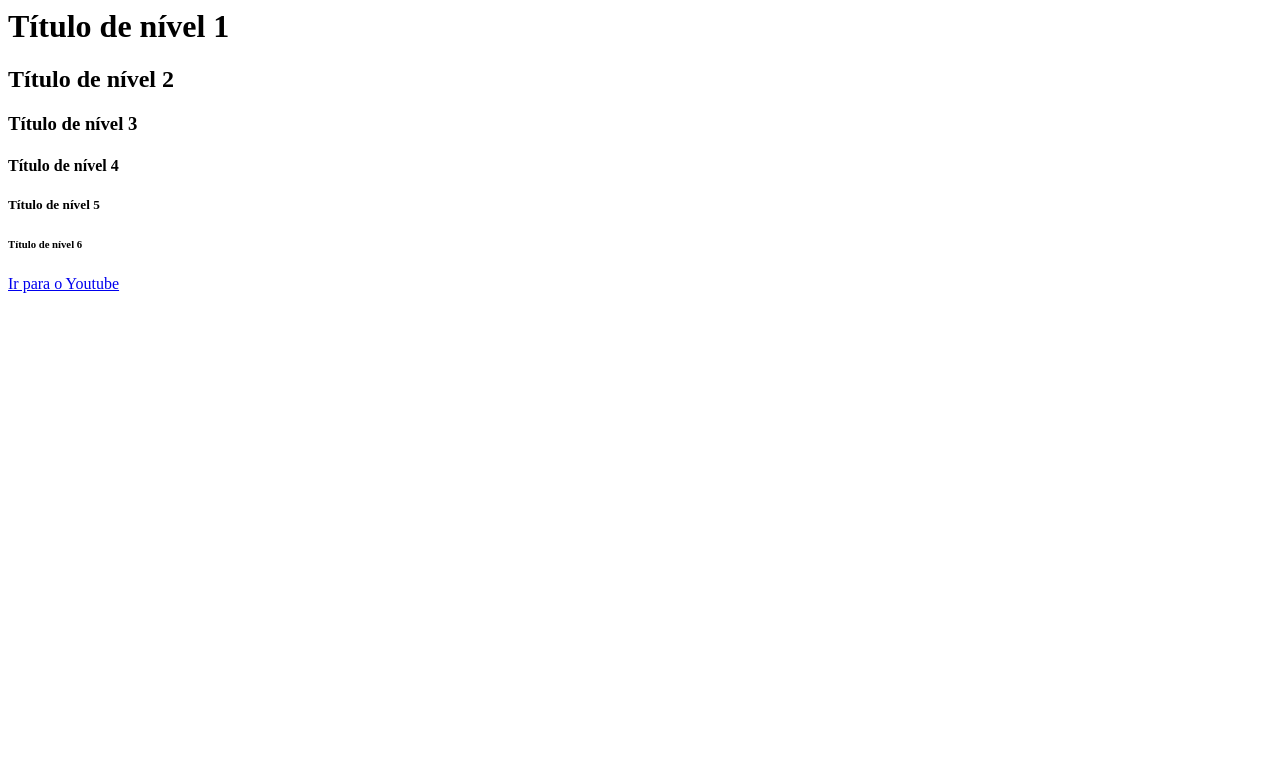
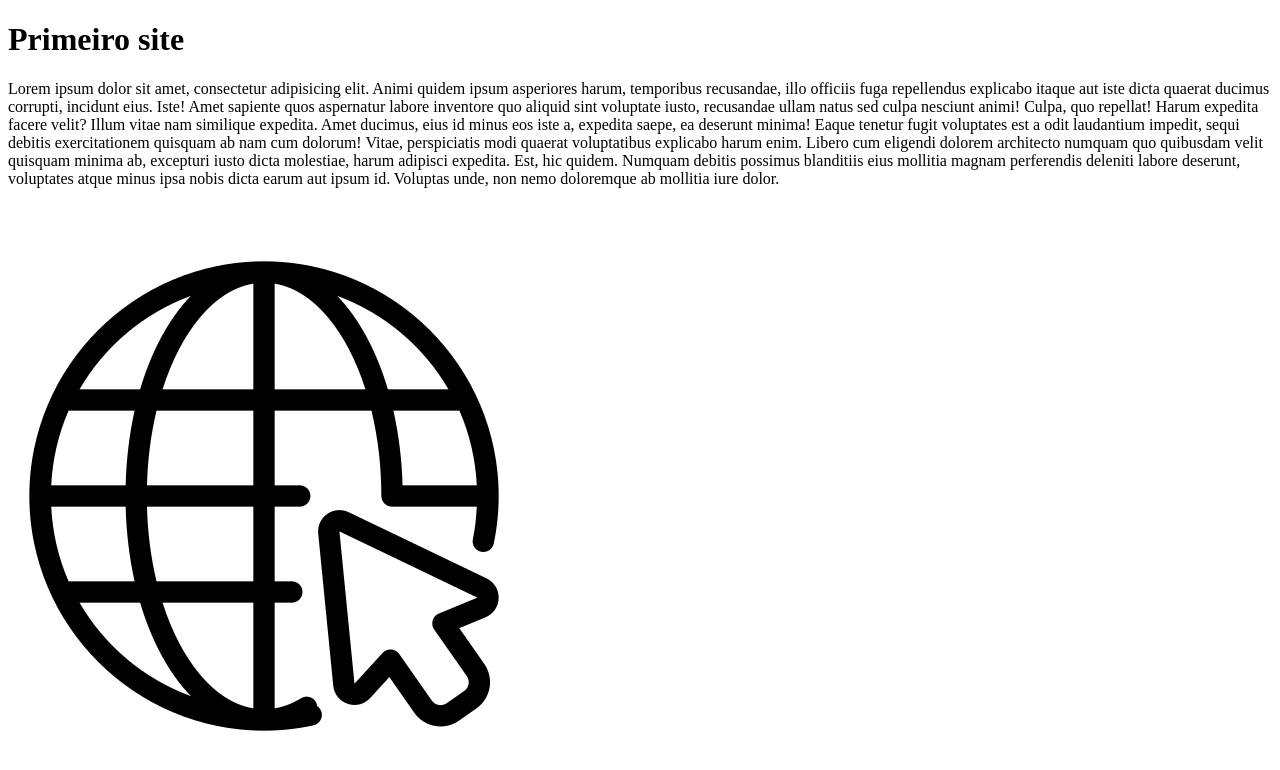
Before and after one commit to JoaoBrassil/web-1-2026, a plain HTML site: page joão/primeiro_site.html in a window 1280 px wide. Drawn offline with Linux system fonts and the light colour scheme.

Commit message:
Add files via upload

```diff
--- a/joão/primeiro_site.html
+++ b/joão/primeiro_site.html
@@ -1,9 +1,24 @@
-<h1> Título de nível 1 </h1>
-<h2> Título de nível 2 </h2>
-<h3> Título de nível 3 </h3>
-<h4> Título de nível 4 </h4>
-<h5> Título de nível 5 </h5>
-<h6> Título de nível 6 </h6>
+<!DOCTYPE html>
+<html lang="pt-BR">
+<head>
+    <meta charset="UTF-8">
+    <meta name="viewport" content="width=device-width, initial-scale=1.0">
+    <link rel="shortcut icon" href="imagem.png" type="image/x-icon">
+    <title>Aula 1 - WEB 1</title> </title>
+</head>
+<body>
+    <h1>Primeiro site</h1>
+    <p>
+       Lorem ipsum dolor sit amet, consectetur adipisicing elit. Animi quidem ipsum asperiores harum, temporibus recusandae, illo officiis fuga repellendus explicabo itaque aut iste dicta quaerat ducimus corrupti, incidunt eius. Iste!
+       Amet sapiente quos aspernatur labore inventore quo aliquid sint voluptate iusto, recusandae ullam natus sed culpa nesciunt animi! Culpa, quo repellat! Harum expedita facere velit? Illum vitae nam similique expedita.
+       Amet ducimus, eius id minus eos iste a, expedita saepe, ea deserunt minima! Eaque tenetur fugit voluptates est a odit laudantium impedit, sequi debitis exercitationem quisquam ab nam cum dolorum!
+       Vitae, perspiciatis modi quaerat voluptatibus explicabo harum enim. Libero cum eligendi dolorem architecto numquam quo quibusdam velit quisquam minima ab, excepturi iusto dicta molestiae, harum adipisci expedita. Est, hic quidem.
+       Numquam debitis possimus blanditiis eius mollitia magnam perferendis deleniti labore deserunt, voluptates atque minus ipsa nobis dicta earum aut ipsum id. Voluptas unde, non nemo doloremque ab mollitia iure dolor.
+    </p>
 
+    <br>
+    <br>
 
-<a href="https://www.youtube.com/"> Ir para o Youtube </a>
+    <img src="imagem.png" alt="Icone do site">
+</body>
+</html>
```
Also changed, not shown: joão/imagem.png (added), 1 other file.
